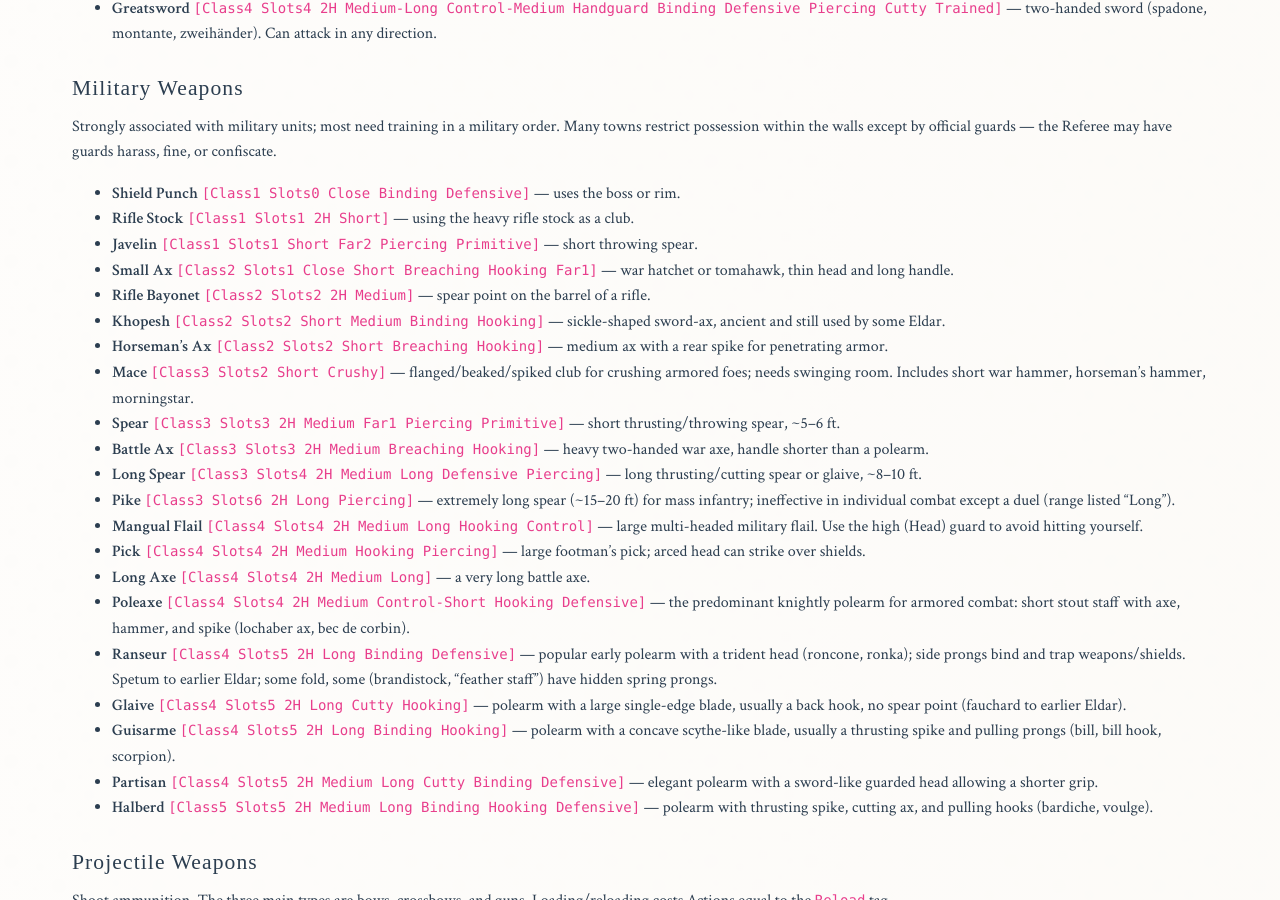
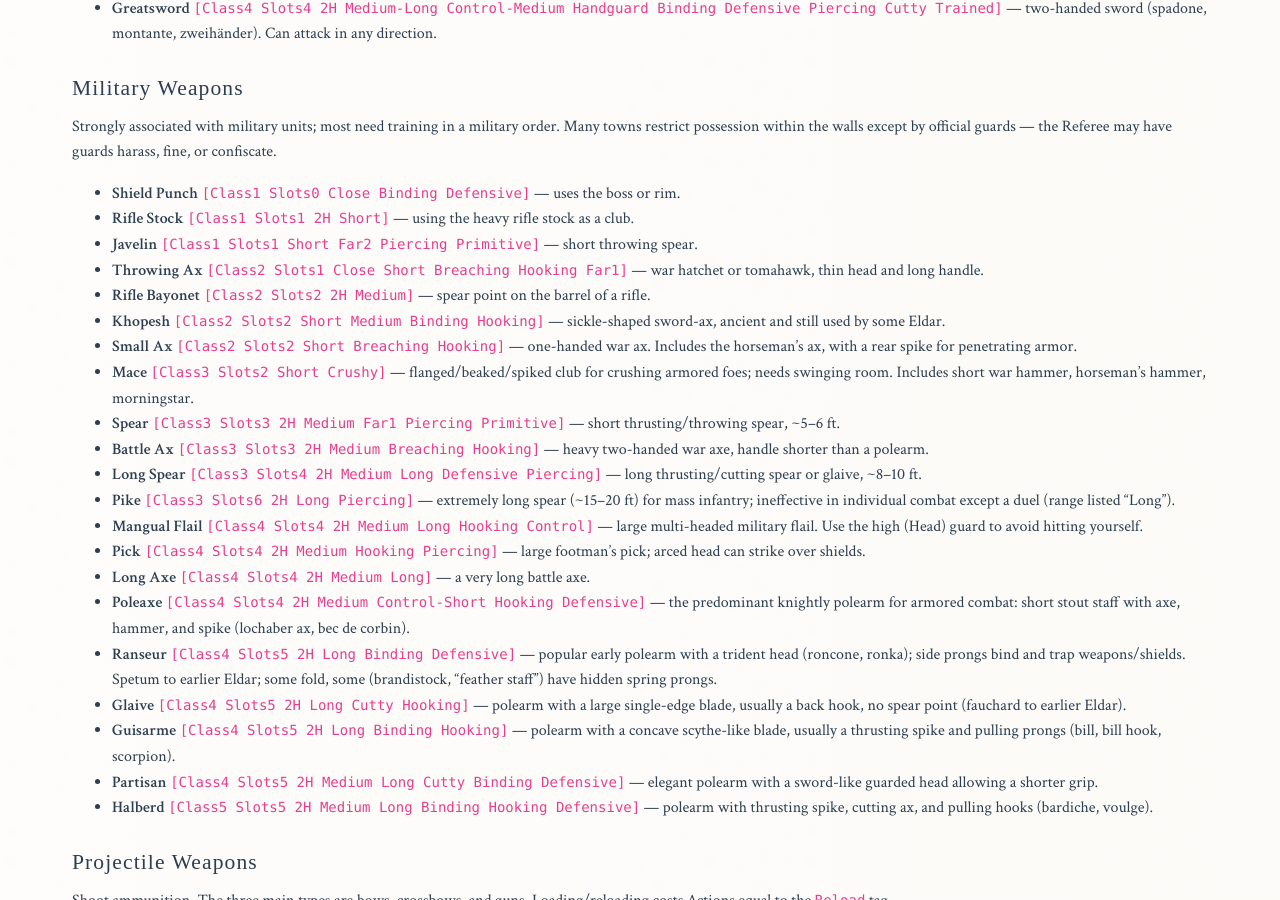
Before and after one commit to paulabrams/burners, a Jekyll site: the page built from markdown/burners-arms-and-armor.md, in a window 1280 px wide and 900 px high, scrolled down 3950 px. Built offline with Jekyll 4.4.1, drawn with Linux system fonts in a browser that asks for light colours; some web fonts are replaced.

Commit message:
Publish local draft: Throwing Ax at 1 slot; Small Ax is the 2-slot war ax incl. horseman's ax.
Co-authored-by: Cursor <cursoragent@cursor.com>

```diff
--- a/markdown/burners-arms-and-armor.md
+++ b/markdown/burners-arms-and-armor.md
@@ -92,10 +92,10 @@ Strongly associated with military units; most need training in a military order.
 - **Shield Punch** `[Class1 Slots0 Close Binding Defensive]` — uses the boss or rim.
 - **Rifle Stock** `[Class1 Slots1 2H Short]` — using the heavy rifle stock as a club.
 - **Javelin** `[Class1 Slots1 Short Far2 Piercing Primitive]` — short throwing spear.
-- **Small Ax** `[Class2 Slots1 Close Short Breaching Hooking Far1]` — war hatchet or tomahawk, thin head and long handle.
+- **Throwing Ax** `[Class2 Slots1 Close Short Breaching Hooking Far1]` — war hatchet or tomahawk, thin head and long handle.
 - **Rifle Bayonet** `[Class2 Slots2 2H Medium]` — spear point on the barrel of a rifle.
 - **Khopesh** `[Class2 Slots2 Short Medium Binding Hooking]` — sickle-shaped sword-ax, ancient and still used by some Eldar.
-- **Horseman's Ax** `[Class2 Slots2 Short Breaching Hooking]` — medium ax with a rear spike for penetrating armor.
+- **Small Ax** `[Class2 Slots2 Short Breaching Hooking]` — one-handed war ax. Includes the horseman's ax, with a rear spike for penetrating armor.
 - **Mace** `[Class3 Slots2 Short Crushy]` — flanged/beaked/spiked club for crushing armored foes; needs swinging room. Includes short war hammer, horseman's hammer, morningstar.
 - **Spear** `[Class3 Slots3 2H Medium Far1 Piercing Primitive]` — short thrusting/throwing spear, ~5–6 ft.
 - **Battle Ax** `[Class3 Slots3 2H Medium Breaching Hooking]` — heavy two-handed war axe, handle shorter than a polearm.
```
Also changed, not shown: markdown/burners-adventure-game.md (+2 -1 lines), markdown/burners-equipment.md (+2 -2 lines).
